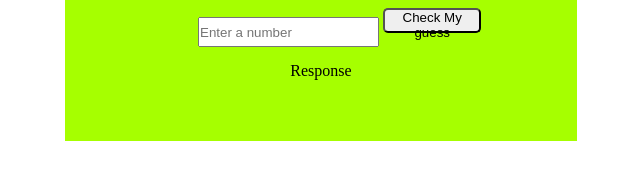
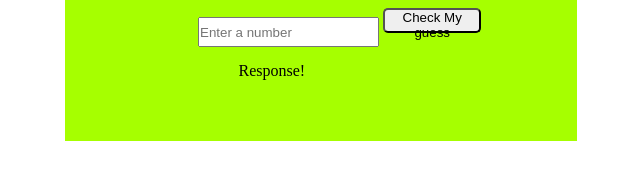
Before and after one commit to Kazeem-Kafayat/Javascript1, a plain HTML site: page game.html in a window 1280 px wide. Shown: the part 139-318 px from the top of the page, 319-959 px from the left. Drawn offline with Linux system fonts and the light colour scheme.

Commit message:
game.css edited

```diff
--- a/game.css
+++ b/game.css
@@ -37,5 +37,5 @@ input {
 }
 
 #response {
-    margin-right: 15%;
+    margin-right: 20%;
 }
--- a/game.html
+++ b/game.html
@@ -17,7 +17,7 @@
         <button id="btn">Check My guess</button>
 
 
-        <p id="response!"> Response</p>
+        <p id="response"> Response!</p>
     </div>
 </body>
 
```
